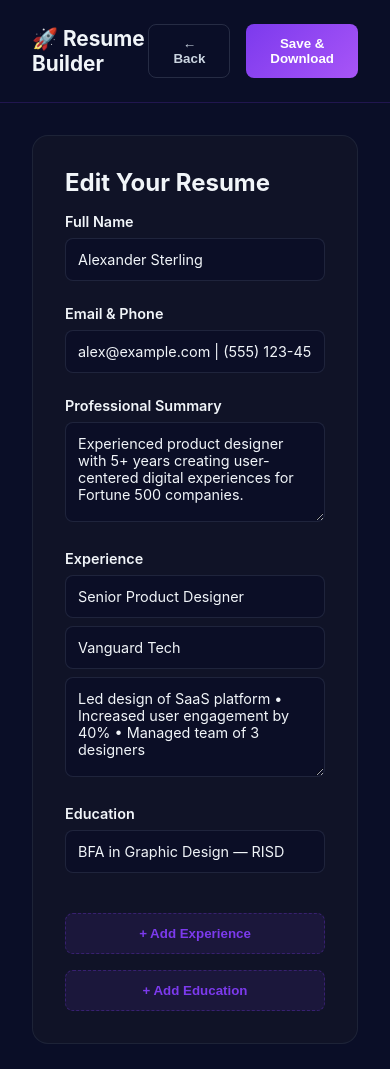
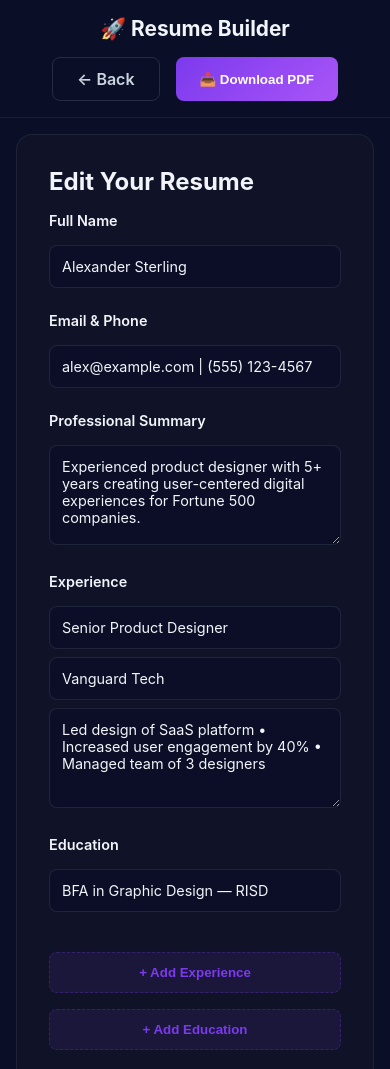
Before and after one commit to sauravjoshi127-ops/careercraft-ai, a plain HTML site: page resume.html in a window 390 px wide. Shown: the top 1069 px of the page. Drawn offline with Linux system fonts and the light colour scheme.

Commit message:
Replace buttons with links for navigation and download

```diff
--- a/resume.html
+++ b/resume.html
@@ -45,6 +45,7 @@
             font-weight: 600;
             cursor: pointer;
             transition: all 0.3s;
+            text-decoration: none;
         }
 
         .btn-secondary {
@@ -116,6 +117,7 @@
             font-family: inherit;
             font-size: 0.9rem;
             transition: all 0.3s;
+            margin-top: 0.5rem;
         }
 
         .form-group input:focus,
@@ -246,6 +248,18 @@
                 min-height: 400px;
             }
         }
+
+        @media (max-width: 768px) {
+            .topnav {
+                flex-direction: column;
+                gap: 1rem;
+                padding: 1rem;
+            }
+
+            .layout {
+                padding: 1rem;
+            }
+        }
     </style>
 </head>
 <body>
@@ -253,8 +267,8 @@
     <div class="topnav">
         <div class="logo">🚀 Resume Builder</div>
         <div class="nav-btns">
-            <button class="btn btn-secondary" onclick="goBack()">← Back</button>
-            <button class="btn btn-primary" onclick="saveResume()">Save & Download</button>
+            <a href="dashboard.html" class="btn btn-secondary">← Back</a>
+            <button class="btn btn-primary" onclick="downloadResume()">📥 Download PDF</button>
         </div>
     </div>
 
@@ -338,11 +352,7 @@
             document.getElementById('previewEdu1').textContent = document.getElementById('edu1').value || 'Education';
         }
 
-        function goBack() {
-            window.location.href = 'dashboard.html';
-        }
-
-        function saveResume() {
+        function downloadResume() {
             alert('Resume downloaded as PDF! 📥');
         }
     </script>
```
